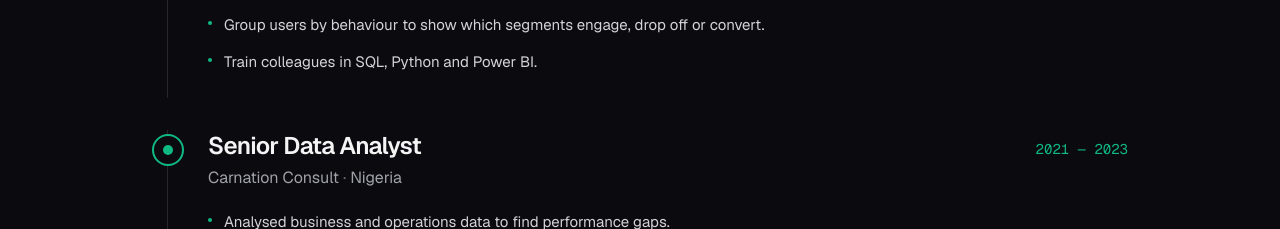
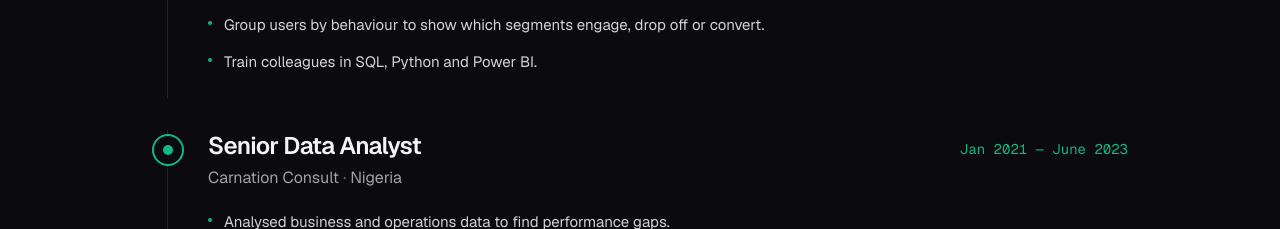
Before and after one commit to FrancisBright1/Portfolio, a Next.js app: page / in a window 1280 px wide. Shown: the part 2040-2269 px from the top of the page. Built offline with nearby package versions, Linux system fonts and the light colour scheme.

Commit message:
Refine employment period format in Experience component
Updated the period format for Senior Data Analyst role.

```diff
--- a/app/components/Experience.tsx
+++ b/app/components/Experience.tsx
@@ -19,7 +19,7 @@ const experiences = [
   {
     role: "Senior Data Analyst",
     company: "Carnation Consult",
-    period: "2021 — 2023",
+    period: "Jan 2021 — June 2023",
     location: "Nigeria",
     highlights: [
       "Analysed business and operations data to find performance gaps.",
```
